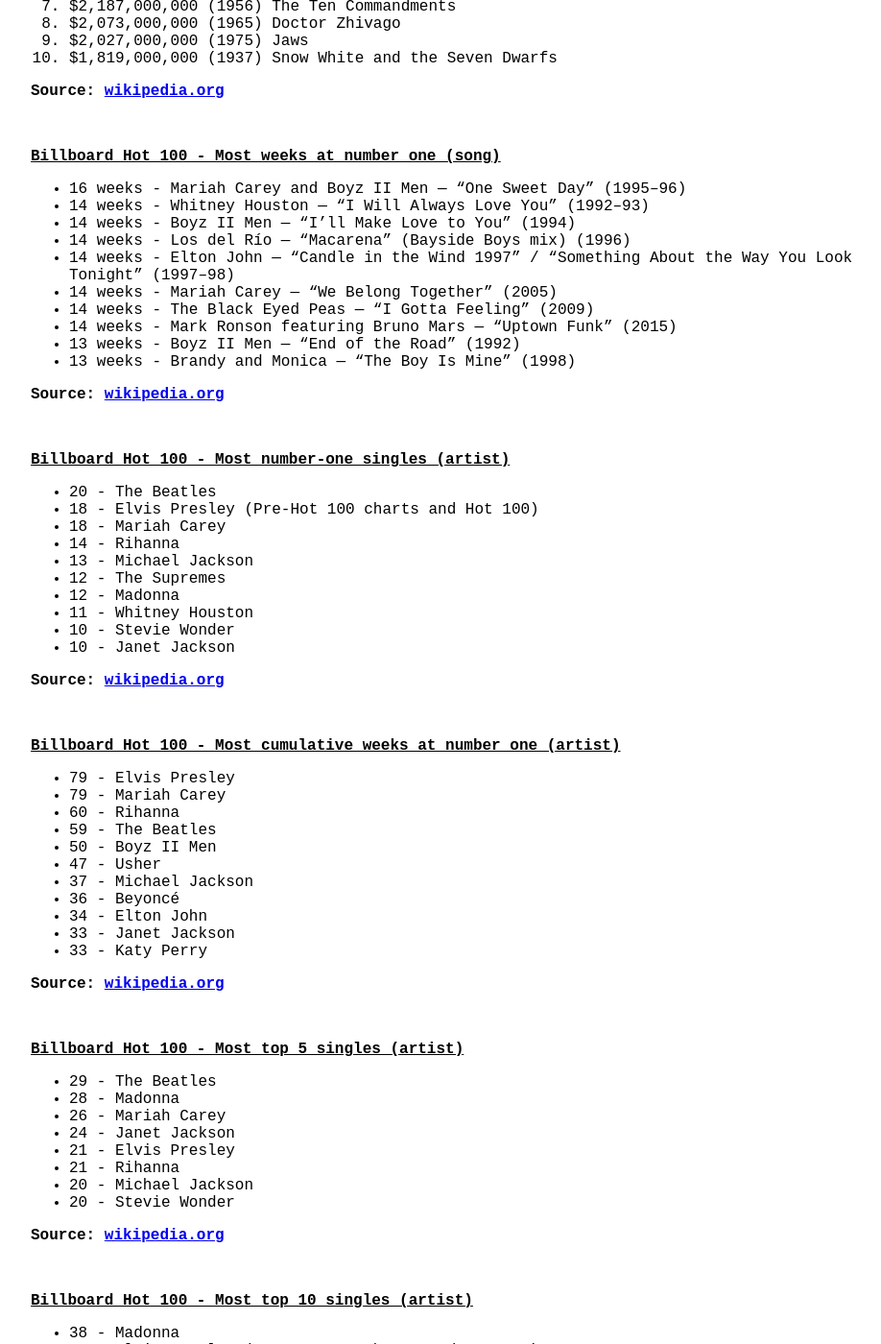
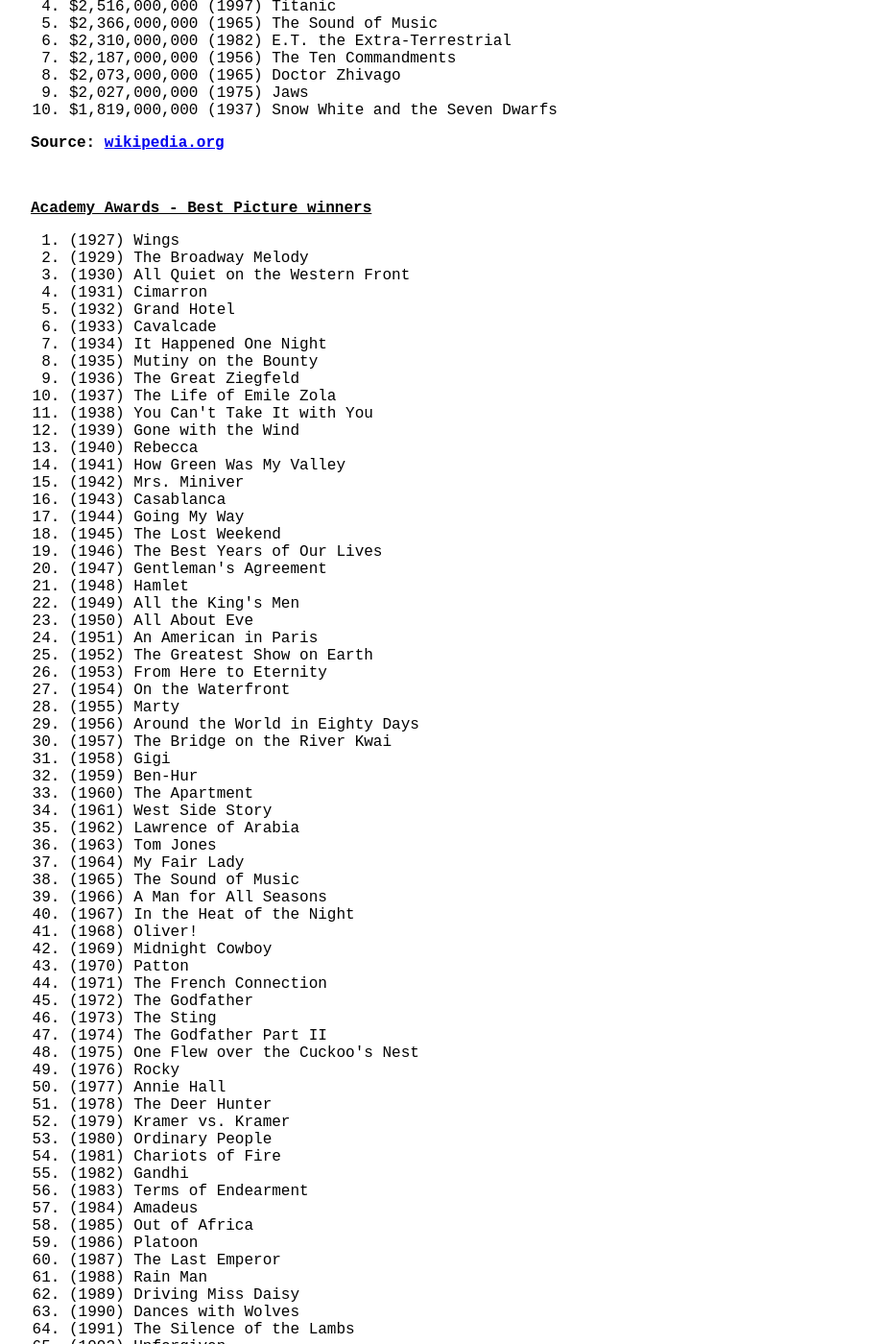
Before and after one commit to bnjs/bnjs.github.io, a Jekyll site: the page built from notes/lists-of-things.md, in a window 1280 px wide and 1400 px high, scrolled down 2915 px. Shown: the whole window at 96% size, without its empty margins (178-1096 px from the left). Built offline with Jekyll 4.4.1, drawn with Linux system fonts in a browser that asks for light colours; nearby versions of some CDN libraries; some of the changed text lies outside the part shown.

Commit message:
Academy Awards Best Picture winners

```diff
--- a/notes/lists-of-things.md
+++ b/notes/lists-of-things.md
@@ -12,8 +12,11 @@
 I like lists. Not everything in these lists are things that I advocate. Some of them are just interesting for trivial or historical sake.
 
 - <strong>Entertainment</strong>
+  - <strong>Movies</strong>
   - <a href="#100-years-100-movies">AFI's 1998 "100 Years...100 Movies"</a>
   - <a href="#highest-grossing-films-adjusted-for-inflation">Highest-grossing films, adjusted for inflation</a>
+  - <a href="#academy-awards-best-picture-winners">Academy Awards - Best Picture winners</a>
+  - <strong>Music</strong>
   - <a href="#billboard-hot-100-most-weeks-at-number-one-song">Billboard Hot 100 - Most weeks at number one (song)</a>
   - <a href="#billboard-hot-100-most-number-one-singles-artist">Billboard Hot 100 - Most number-one singles (artist)</a>
   - <a href="#billboard-hot-100-most-cumulative-weeks-at-number-one-artist">Billboard Hot 100 - Most cumulative weeks at number one (artist)</a>
@@ -168,6 +171,104 @@
 1. $1,819,000,000 (1937) Snow White and the Seven Dwarfs
 
 Source: <a href="https://en.wikipedia.org/wiki/List_of_highest-grossing_films#Highest-grossing_films_adjusted_for_inflation">wikipedia.org</a>
+
+<br>
+
+<div id="list">
+  <h3 id="academy-awards-best-picture-winners">Academy Awards - Best Picture winners</h3>
+  <ol>
+    <li>(1927) Wings</li>
+    <li>(1929) The Broadway Melody</li>
+    <li>(1930) All Quiet on the Western Front</li>
+    <li>(1931) Cimarron</li>
+    <li>(1932) Grand Hotel</li>
+    <li>(1933) Cavalcade</li>
+    <li>(1934) It Happened One Night</li>
+    <li>(1935) Mutiny on the Bounty</li>
+    <li>(1936) The Great Ziegfeld</li>
+    <li>(1937) The Life of Emile Zola</li>
+    <li>(1938) You Can't Take It with You</li>
+    <li>(1939) Gone with the Wind</li>
+    <li>(1940) Rebecca</li>
+    <li>(1941) How Green Was My Valley</li>
+    <li>(1942) Mrs. Miniver</li>
+    <li>(1943) Casablanca</li>
+    <li>(1944) Going My Way</li>
+    <li>(1945) The Lost Weekend</li>
+    <li>(1946) The Best Years of Our Lives</li>
+    <li>(1947) Gentleman's Agreement</li>
+    <li>(1948) Hamlet</li>
+    <li>(1949) All the King's Men</li>
+    <li>(1950) All About Eve</li>
+    <li>(1951) An American in Paris</li>
+    <li>(1952) The Greatest Show on Earth</li>
+    <li>(1953) From Here to Eternity</li>
+    <li>(1954) On the Waterfront</li>
+    <li>(1955) Marty</li>
+    <li>(1956) Around the World in Eighty Days</li>
+    <li>(1957) The Bridge on the River Kwai</li>
+    <li>(1958) Gigi</li>
+    <li>(1959) Ben-Hur</li>
+    <li>(1960) The Apartment</li>
+    <li>(1961) West Side Story</li>
+    <li>(1962) Lawrence of Arabia</li>
+    <li>(1963) Tom Jones</li>
+    <li>(1964) My Fair Lady</li>
+    <li>(1965) The Sound of Music</li>
+    <li>(1966) A Man for All Seasons</li>
+    <li>(1967) In the Heat of the Night</li>
+    <li>(1968) Oliver!</li>
+    <li>(1969) Midnight Cowboy</li>
+    <li>(1970) Patton</li>
+    <li>(1971) The French Connection</li>
+    <li>(1972) The Godfather</li>
+    <li>(1973) The Sting</li>
+    <li>(1974) The Godfather Part II</li>
+    <li>(1975) One Flew over the Cuckoo's Nest</li>
+    <li>(1976) Rocky</li>
+    <li>(1977) Annie Hall</li>
+    <li>(1978) The Deer Hunter</li>
+    <li>(1979) Kramer vs. Kramer</li>
+    <li>(1980) Ordinary People</li>
+    <li>(1981) Chariots of Fire</li>
+    <li>(1982) Gandhi</li>
+    <li>(1983) Terms of Endearment</li>
+    <li>(1984) Amadeus</li>
+    <li>(1985) Out of Africa</li>
+    <li>(1986) Platoon</li>
+    <li>(1987) The Last Emperor</li>
+    <li>(1988) Rain Man</li>
+    <li>(1989) Driving Miss Daisy</li>
+    <li>(1990) Dances with Wolves</li>
+    <li>(1991) The Silence of the Lambs</li>
+    <li>(1992) Unforgiven</li>
+    <li>(1993) Schindler's List</li>
+    <li>(1994) Forrest Gump</li>
+    <li>(1995) Braveheart</li>
+    <li>(1996) The English Patient</li>
+    <li>(1997) Titanic</li>
+    <li>(1998) Shakespeare in Love</li>
+    <li>(1999) American Beauty</li>
+    <li>(2000) Gladiator</li>
+    <li>(2001) A Beautiful Mind</li>
+    <li>(2002) Chicago</li>
+    <li>(2003) The Lord of the Rings: The Return of the King</li>
+    <li>(2004) Million Dollar Baby</li>
+    <li>(2005) Crash</li>
+    <li>(2006) The Departed</li>
+    <li>(2007) No Country for Old Men</li>
+    <li>(2008) Slumdog Millionaire</li>
+    <li>(2009) The Hurt Locker</li>
+    <li>(2010) The King's Speech</li>
+    <li>(2011) The Artist</li>
+    <li>(2012) Argo</li>
+    <li>(2013) 12 Years a Slave</li>
+    <li>(2014) Birdman</li>
+    <li>(2015) Spotlight</li>
+  </ol>
+
+  Source: <a href="https://en.wikipedia.org/wiki/Academy_Award_for_Best_Picture">wikipedia.org</a>
+</div>
 
 <br>
 
```
